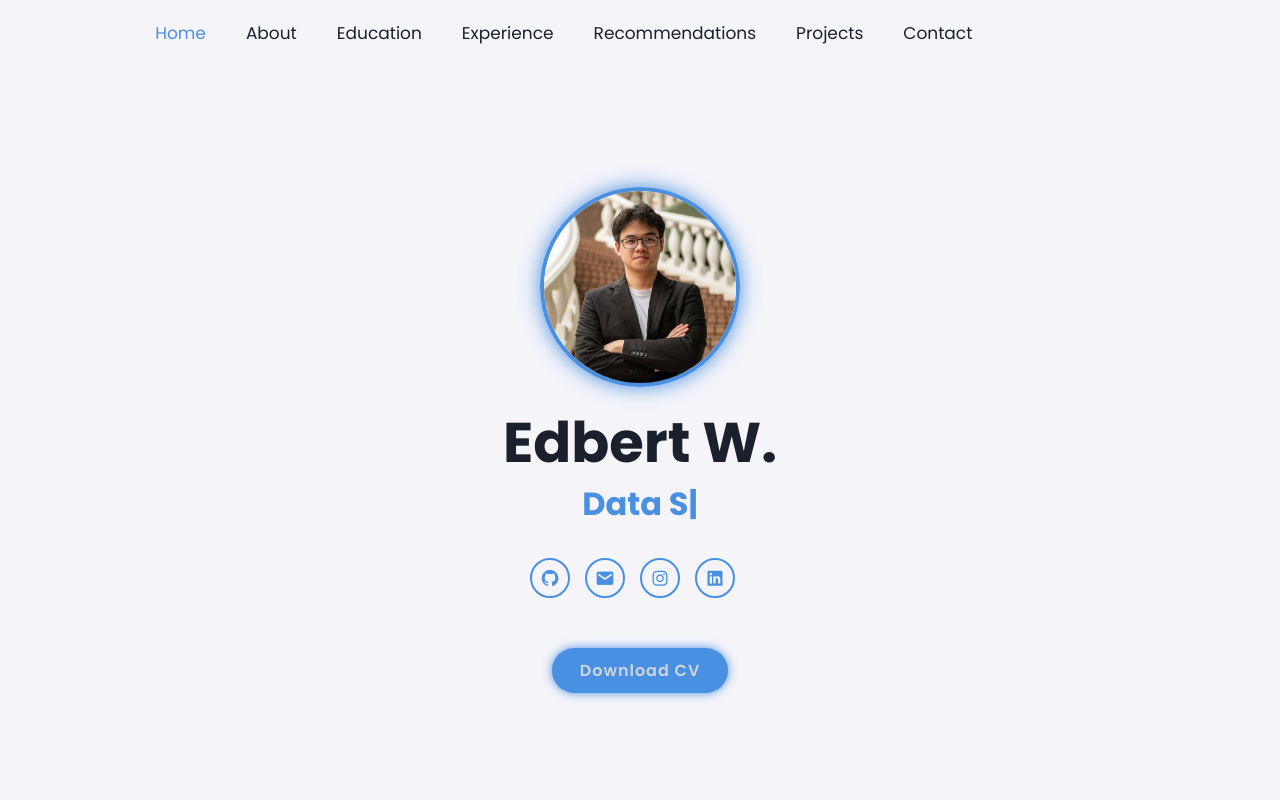
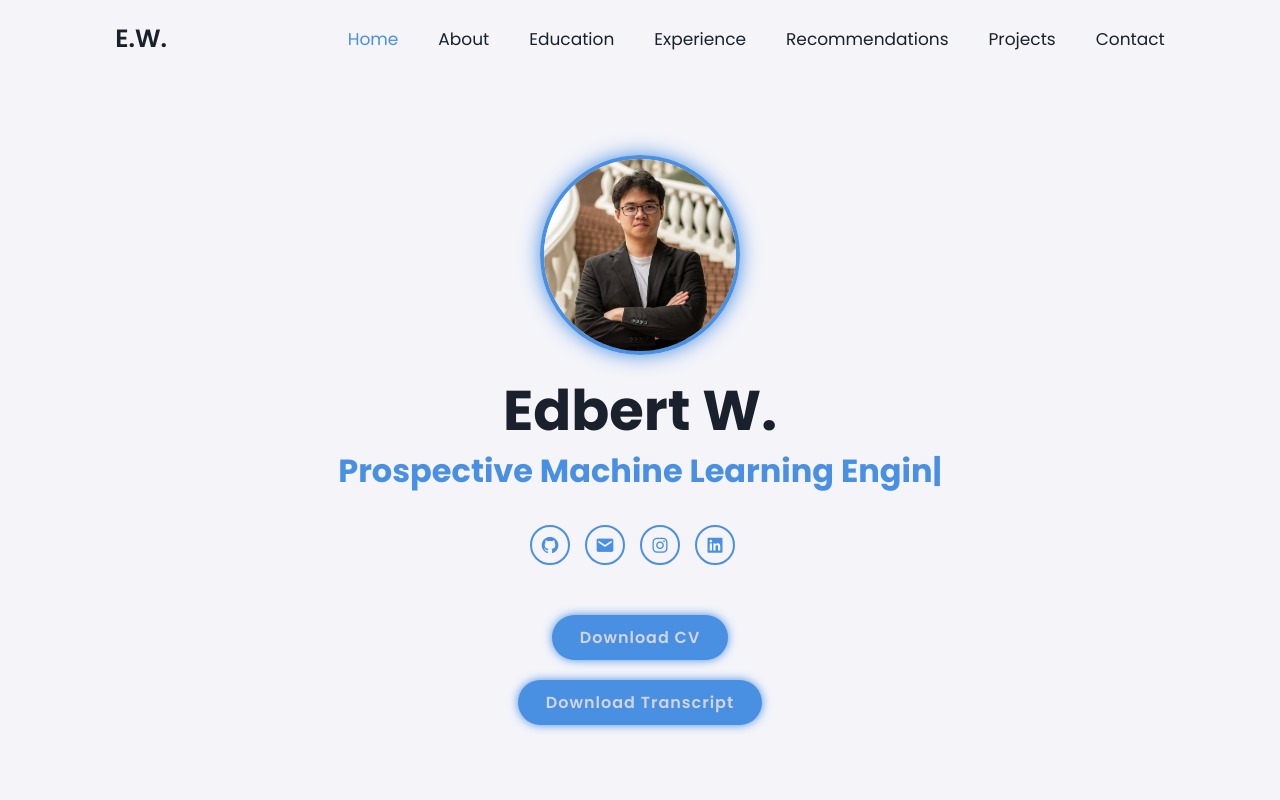
Before and after one commit to edbertw/edbert-portfolio, a Next.js app: page / in a window 1280 px wide. Shown: the top 800 px of the page. Built offline with nearby package versions, Linux system fonts and the light colour scheme.

Commit message:
++ feats

```diff
--- a/src/components/Footer.js
+++ b/src/components/Footer.js
@@ -2,11 +2,11 @@ export default function Footer() {
     return (
       <footer className="footer">
         <div className="footer-text">
-          <p>© 2025 Edbert Widjaja</p>
+          <p>© 2025 Edbert Widjaja. All rights reserved.</p>
         </div>
         <div className="footer-iconTop">
           <a href="#home"><i className='bx bx-up-arrow-alt'></i></a>
         </div>
       </footer>
     );
-  }
+}
--- a/src/components/Header.js
+++ b/src/components/Header.js
@@ -35,6 +35,7 @@ export default function Header() {
 
   return (
     <header className="header">
+      <a href="#" className="logo">E.W.</a>
       <div id="menu-icon" className={`bx ${menuOpen ? 'bx-x' : 'bx-menu'}`} onClick={toggleMenu}></div>
       <nav className={`navbar ${menuOpen ? 'active' : ''}`}>
         <Link href="#home" className={activeLink === 'home' ? 'active' : ''}>Home</Link>
--- a/src/components/Home.js
+++ b/src/components/Home.js
@@ -7,9 +7,9 @@ export default function Home() {
 
   useEffect(() => {
     const typed = new Typed(typedRef.current, {
-      strings: ['Data Science Student @ HKU', 'Prospective Data Scientist'],
-      typeSpeed: 100,
-      backSpeed: 100,
+      strings: ['Data Science Penultimate @ HKU', 'Prospective Machine Learning Engineer'],
+      typeSpeed: 50,
+      backSpeed: 50,
       backDelay: 1000,
       loop: true
     });
@@ -40,6 +40,7 @@ export default function Home() {
           <a href="https://www.linkedin.com/in/edbertwidjaja/"><i className='bx bxl-linkedin-square'></i></a>
         </div>
         <a href="/EdbertWidjaja_CV.pdf" className="btn" download>Download CV</a>
+        <a href="/Edbert-AcademicTranscript.pdf" className="btn" download>Download Transcript</a>
       </div>
     </section>
   );
```
Also changed, not shown: 1 other file (tests, documents, lock files or other folders).
